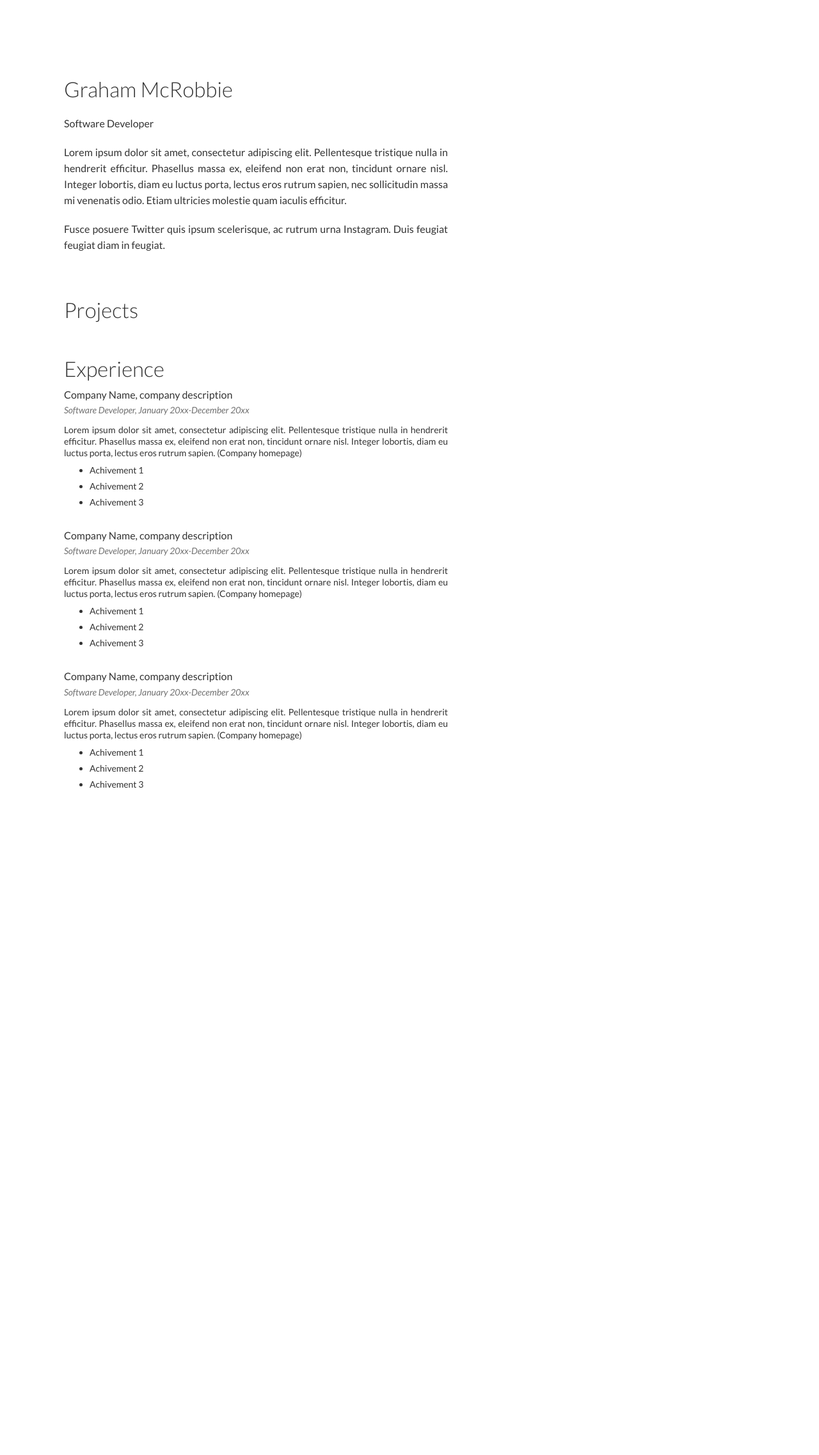
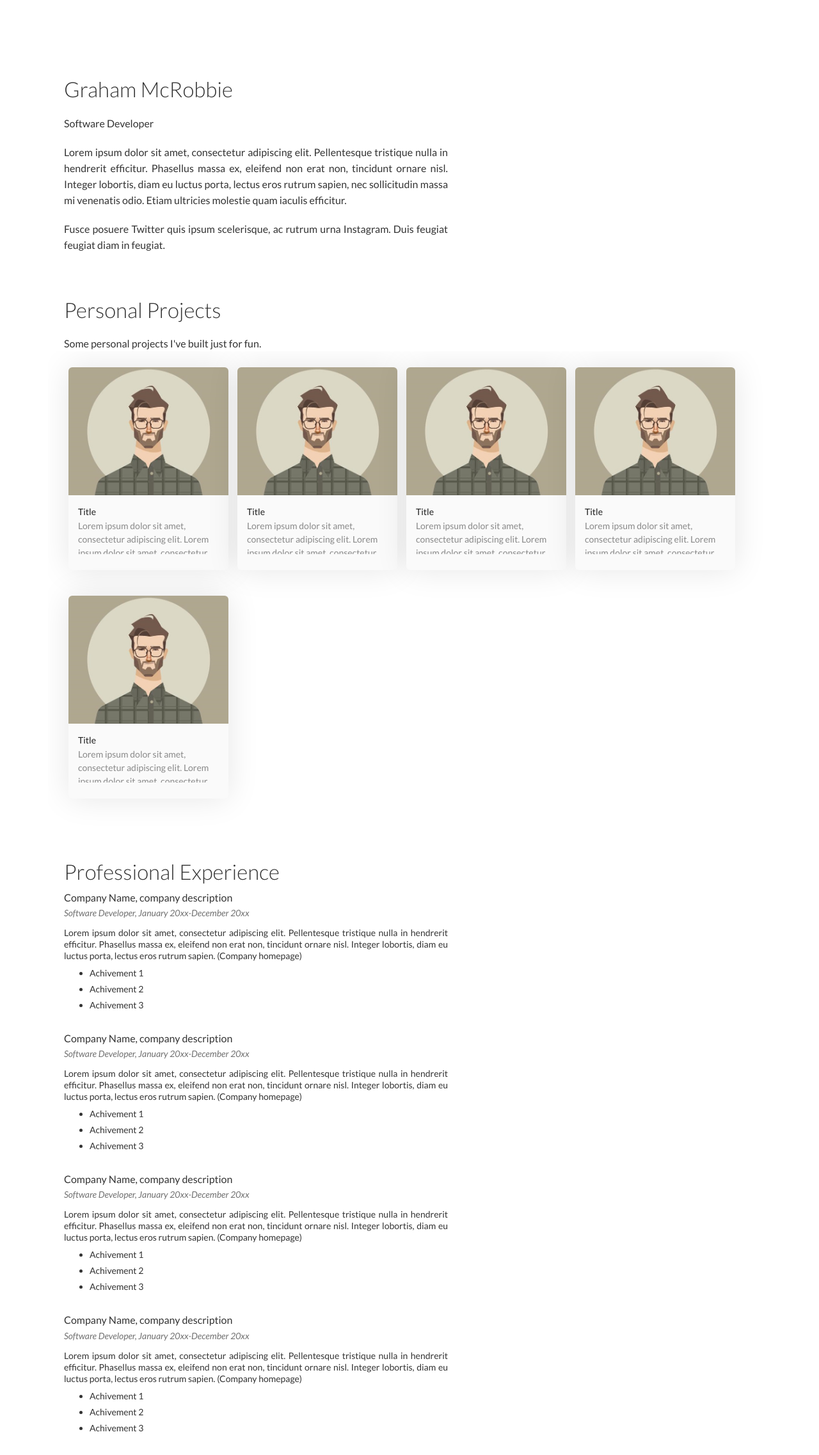
Before and after one commit to pekoto-zz/pekoto.github.io, a Jekyll site: the page built from index.md, in a window 1280 px wide. Shown: the whole page at 64% size. Built offline with Jekyll 4.4.1, drawn with Linux system fonts in a browser that asks for light colours; before the commit the page ends 1268 px from its top, so only the background shows below that.

Commit message:
Projects

```diff
--- a/_includes/experience.html
+++ b/_includes/experience.html
@@ -1,6 +1,26 @@
 <div class="container experience-container">
   <div class="col-xs-12 work">
-    <h1>Experience</h1>
+    <h1>Professional Experience</h1>
+
+    <div class="company">
+      <h2>Company Name, company description</h2>
+      <div class="role">
+        <p>Software Developer, January 20xx-December 20xx</p>
+      </div>
+      <div class="description">
+        <p>
+          Lorem ipsum dolor sit amet, consectetur adipiscing elit. Pellentesque tristique nulla in hendrerit efficitur. Phasellus massa ex, eleifend non erat non, tincidunt ornare nisl. Integer lobortis, diam eu luctus porta, lectus eros rutrum sapien. (Company
+          homepage)
+        </p>
+      </div>
+      <div class="achievements">
+        <ul>
+          <li>Achivement 1</li>
+          <li>Achivement 2</li>
+          <li>Achivement 3</li>
+        </ul>
+      </div>
+    </div>
 
     <div class="company">
       <h2>Company Name, company description</h2>
--- a/_includes/projects.html
+++ b/_includes/projects.html
@@ -1,6 +1,84 @@
 <div class="container projects-container">
-    <div class="col-xs-12 projects">
-      <h1>Projects</h1>
+    <div class="col-xs-12 card-based-include">
+      <h1>Personal Projects</h1>
+      <p>Some personal projects I've built just for fun.</p>
+      <div class="cards">
 
+        <div class="card">
+          <a href="https://www.google.com">
+            <div class="cover">
+              <img src="../images/profile.jpg">
+            </div>
+            <div class="description">
+              <div class="title">Title</div>
+              <div class="summary">
+                Lorem ipsum dolor sit amet, consectetur adipiscing elit.
+                Lorem ipsum dolor sit amet, consectetur adipiscing elit.
+              </div>
+            </div>
+          </a>
+        </div>
+
+        <div class="card">
+          <a href="https://www.google.com">
+            <div class="cover">
+              <img src="../images/profile.jpg">
+            </div>
+            <div class="description">
+              <div class="title">Title</div>
+              <div class="summary">
+                Lorem ipsum dolor sit amet, consectetur adipiscing elit.
+                Lorem ipsum dolor sit amet, consectetur adipiscing elit.
+              </div>
+            </div>
+          </a>
+        </div>
+
+        <div class="card">
+          <a href="https://www.google.com">
+            <div class="cover">
+              <img src="../images/profile.jpg">
+            </div>
+            <div class="description">
+              <div class="title">Title</div>
+              <div class="summary">
+                Lorem ipsum dolor sit amet, consectetur adipiscing elit.
+                Lorem ipsum dolor sit amet, consectetur adipiscing elit.
+              </div>
+            </div>
+          </a>
+        </div>
+
+        <div class="card">
+          <a href="https://www.google.com">
+            <div class="cover">
+              <img src="../images/profile.jpg">
+            </div>
+            <div class="description">
+              <div class="title">Title</div>
+              <div class="summary">
+                Lorem ipsum dolor sit amet, consectetur adipiscing elit.
+                Lorem ipsum dolor sit amet, consectetur adipiscing elit.
+              </div>
+            </div>
+          </a>
+        </div>
+
+        <div class="card">
+          <a href="https://www.google.com">
+            <div class="cover">
+              <img src="../images/profile.jpg">
+            </div>
+            <div class="description">
+              <div class="title">Title</div>
+              <div class="summary">
+                Lorem ipsum dolor sit amet, consectetur adipiscing elit.
+                Lorem ipsum dolor sit amet, consectetur adipiscing elit.
+              </div>
+            </div>
+          </a>
+        </div>
+
+      </div>
     </div>
 </div>
--- a/assets/main.scss
+++ b/assets/main.scss
@@ -231,15 +231,113 @@ img.company-logo {
   margin-bottom: 30px;
 }
 
-.projects h1 {
+.card-based-include h1 {
   font-size: 33px;
   font-weight: 300
 }
 
-.projects p {
+.card-based-include p {
   line-height: 25px;
   max-width: 600px;
-  width: 85%
+  width: 85%;
+  margin-bottom: 0px;
+}
+
+.card-based-include .cards {
+  margin: 0 -25px;
+  display: flex;
+  padding: 5px 25px 25px 25px;
+  overflow: hidden;
+  justify-content: flex-start;
+  align-items: center;
+  flex-wrap: wrap
+}
+
+.card {
+  max-width: 250px;
+  float: left;
+  margin: 20px 7px
+}
+
+.card a {
+  box-shadow: 0 0 50px rgba(0, 0, 0, .1);
+  position: relative;
+  display: block;
+  overflow: hidden;
+  transition: .18s;
+  border-radius: 6px;
+  text-decoration: none;
+  border: none;
+  background: #fafafa
+}
+
+.card a:hover {
+  transform: translateY(-2px);
+  box-shadow: 0 0 50px rgba(0, 0, 0, .2);
+  cursor: pointer
+}
+
+.card .cover {
+  position: relative;
+  background-color: #959597;
+  overflow: hidden;
+  height: 200px;
+  width: 100%
+}
+
+.card img {
+  object-fit: cover;
+  width: 100%;
+  height: 100%;
+  border-style: none
+}
+
+.card .description {
+  padding: 15px;
+  padding-bottom: 25px;
+  color: #1e1e1e
+}
+
+.card .title {
+  font-size: 14px
+}
+
+.card .created {
+  font-size: 14px;
+  color: #d3d3d3;
+  margin-top: 0;
+  font-style: italic
+}
+
+.card .summary {
+  height: 55px;
+  overflow: hidden;
+  margin-top: 1px;
+  font-size: 14px;
+  color: #898989
+}
+
+.card button {
+  border: none;
+  margin-top: 10px;
+  text-transform: uppercase;
+  font-weight: 700;
+  padding: 0;
+  font-size: 12px;
+  color: #000;
+  background: none
+}
+
+@media (max-width:1265px) {
+  .card {
+    width: 23%
+  }
+}
+
+@media (max-width:900px) {
+  .card {
+    width: 30%
+  }
 }
 
 p {
```
